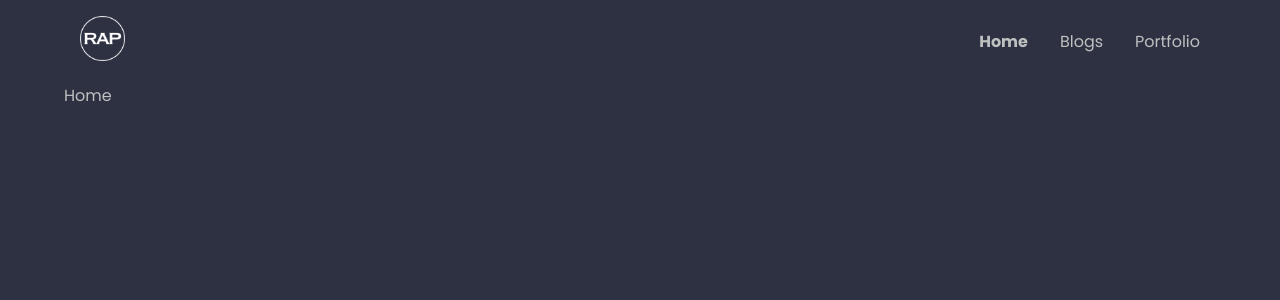
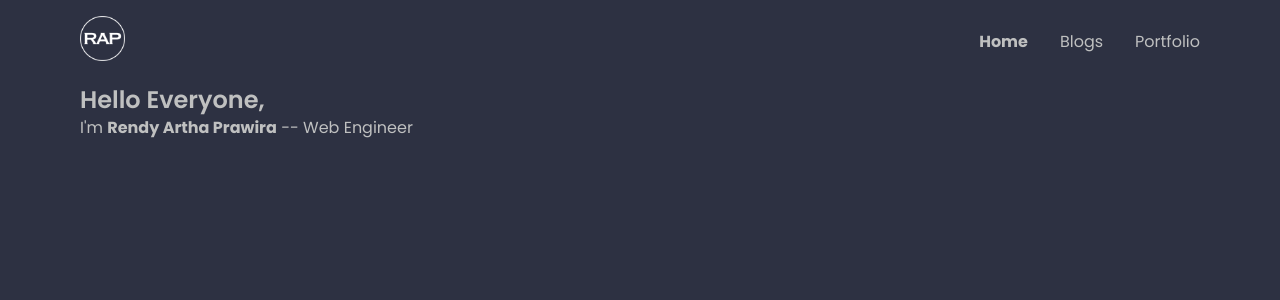
Before and after one commit to RendyArthaP/web-portfolio, a Next.js app: page / in a window 1280 px wide. Shown: the top 300 px of the page. Built offline with nearby package versions, Linux system fonts and the light colour scheme.

Commit message:
feat: home pages wording

```diff
--- a/src/pages/index.tsx
+++ b/src/pages/index.tsx
@@ -2,7 +2,16 @@ import type { NextPage } from "next";
 
 const Home: NextPage = () => {
   return (
-    <div>Home</div>
+    <div className="mx-4">
+      <div>
+        <h1 className="font-semibold text-2xl">
+          Hello Everyone,
+        </h1>
+        <h2 className="text-md">
+          I'm <b className="text-md">Rendy Artha Prawira</b>{' '}--{' '}Web Engineer
+        </h2>
+      </div>
+    </div>
   );
 };
 
```
Also changed, not shown: public/icons/back-button.svg (added).
